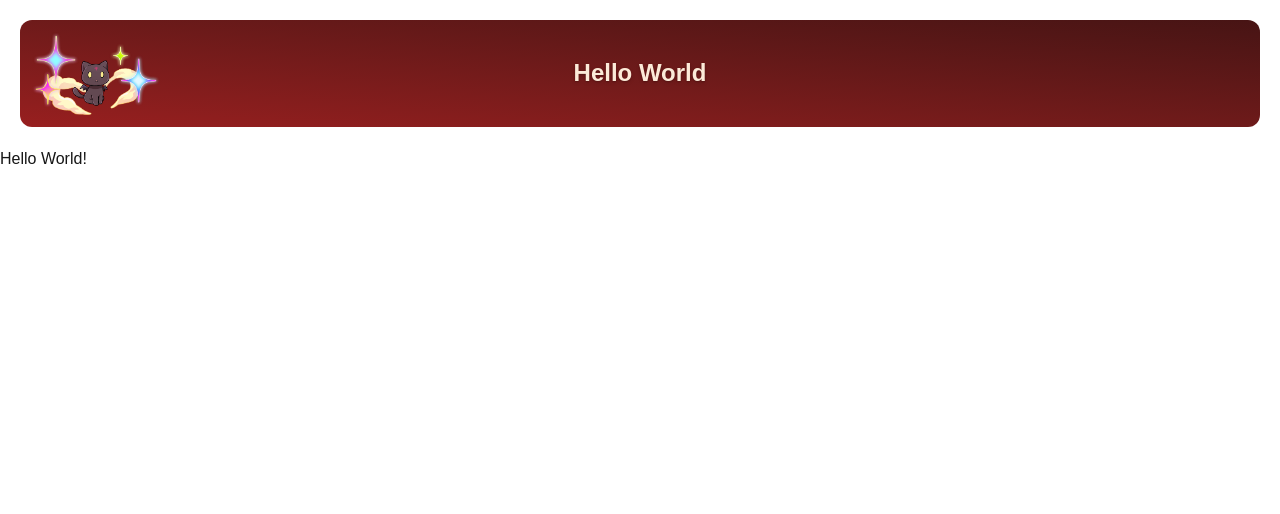
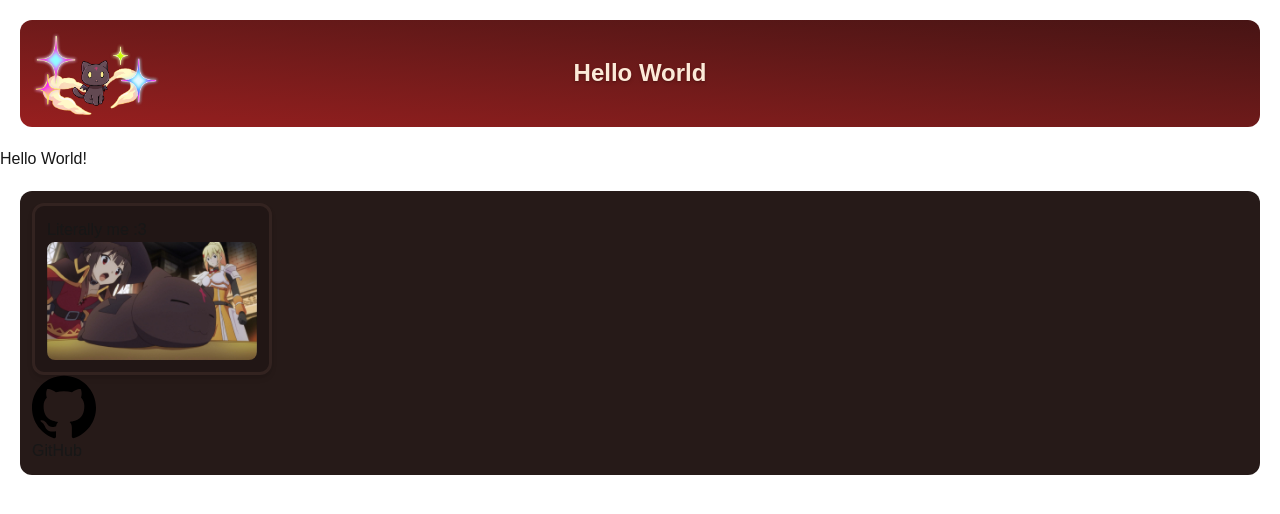
Before and after one commit to Thomas-Gouzecky/MeguURL, a Next.js app in the folder Frontend/: page /hello-world in a window 1280 px wide. Shown: the top 514 px of the page. Built offline with nearby package versions, Linux system fonts and the light colour scheme.

Commit message:
added a the starter code for my footer (i want to go play overwatch now u_u)

```diff
--- /dev/null
+++ b/Frontend/app/_components/Footer/Footer.tsx
@@ -0,0 +1,27 @@
+import LiterallyMe from "./components/LiterallyMeCard";
+import SocialLinkContainer from "./components/SocialLinkContainer";
+
+export default function Footer() {
+	const Links: SocialLinkProp[] = [
+		{
+			name: "GitHub",
+			href: "https://github.com",
+			icon: (
+				<svg
+					role="img"
+					viewBox="0 0 24 24"
+					xmlns="http://www.w3.org/2000/svg"
+				>
+					<title>GitHub</title>
+					<path d="M12 .297c-6.63 0-12 5.373-12 12 0 5.303 3.438 9.8 8.205 11.385.6.113.82-.258.82-.577 0-.285-.01-1.04-.015-2.04-3.338.724-4.042-1.61-4.042-1.61C4.422 18.07 3.633 17.7 3.633 17.7c-1.087-.744.084-.729.084-.729 1.205.084 1.838 1.236 1.838 1.236 1.07 1.835 2.809 1.305 3.495.998.108-.776.417-1.305.76-1.605-2.665-.3-5.466-1.332-5.466-5.93 0-1.31.465-2.38 1.235-3.22-.135-.303-.54-1.523.105-3.176 0 0 1.005-.322 3.3 1.23.96-.267 1.98-.399 3-.405 1.02.006 2.04.138 3 .405 2.28-1.552 3.285-1.23 3.285-1.23.645 1.653.24 2.873.12 3.176.765.84 1.23 1.91 1.23 3.22 0 4.61-2.805 5.625-5.475 5.92.42.36.81 1.096.81 2.22 0 1.606-.015 2.896-.015 3.286 0 .315.21.69.825.57C20.565 22.092 24 17.592 24 12.297c0-6.627-5.373-12-12-12" />
+				</svg>
+			),
+		},
+	];
+	return (
+		<div className="m-5 p-3 rounded-xl bg-[#261A18]">
+			<LiterallyMe />
+			<SocialLinkContainer SocialLinks={Links} />
+		</div>
+	);
+}
--- /dev/null
+++ b/Frontend/app/_components/Footer/components/LiterallyMeCard.tsx
@@ -0,0 +1,11 @@
+export default function LiterallyMe() {
+	return (
+		<div className="max-w-60 p-3 rounded-xl bg-[#211615] border-3 border-[#332320] shadow-md">
+			<p>Literally me :3</p>
+			<img
+				src="/literally-me.jpg"
+				className="rounded-lg"
+			/>
+		</div>
+	);
+}
--- /dev/null
+++ b/Frontend/app/_components/Footer/components/SocialLinkCard.tsx
@@ -0,0 +1,10 @@
+import Link from "next/link";
+
+export default function SocialLinkCard({ SocialLinkInfo }: { SocialLinkInfo: SocialLinkProp }) {
+	return (
+		<Link href={SocialLinkInfo.href}>
+			<div className="w-16">{SocialLinkInfo.icon}</div>
+			<p>{SocialLinkInfo.name}</p>
+		</Link>
+	);
+}
--- /dev/null
+++ b/Frontend/app/_components/Footer/components/SocialLinkContainer.tsx
@@ -0,0 +1,14 @@
+import SocialLinkCard from "./SocialLinkCard";
+
+export default function SocialLinkContainer({ SocialLinks }: { SocialLinks: SocialLinkProp[] }) {
+	return (
+		<div>
+			{SocialLinks.map((item, i) => (
+				<SocialLinkCard
+					key={i}
+					SocialLinkInfo={item}
+				/>
+			))}
+		</div>
+	);
+}
--- a/Frontend/app/layout.tsx
+++ b/Frontend/app/layout.tsx
@@ -2,6 +2,7 @@ import type { Metadata } from "next";
 import { Geist, Geist_Mono } from "next/font/google";
 import "./globals.css";
 import Navbar from "./_components/Navbar/Navbar";
+import Footer from "./_components/Footer/Footer";
 
 const geistSans = Geist({
 	variable: "--font-geist-sans",
@@ -31,6 +32,7 @@ export default function RootLayout({
 			<body className="min-h-full flex flex-col">
 				<Navbar />
 				{children}
+				<Footer />
 			</body>
 		</html>
 	);
```
Also changed, not shown: Frontend/app/page.tsx (indentation only), Frontend/public/literally-me.jpg (added).
